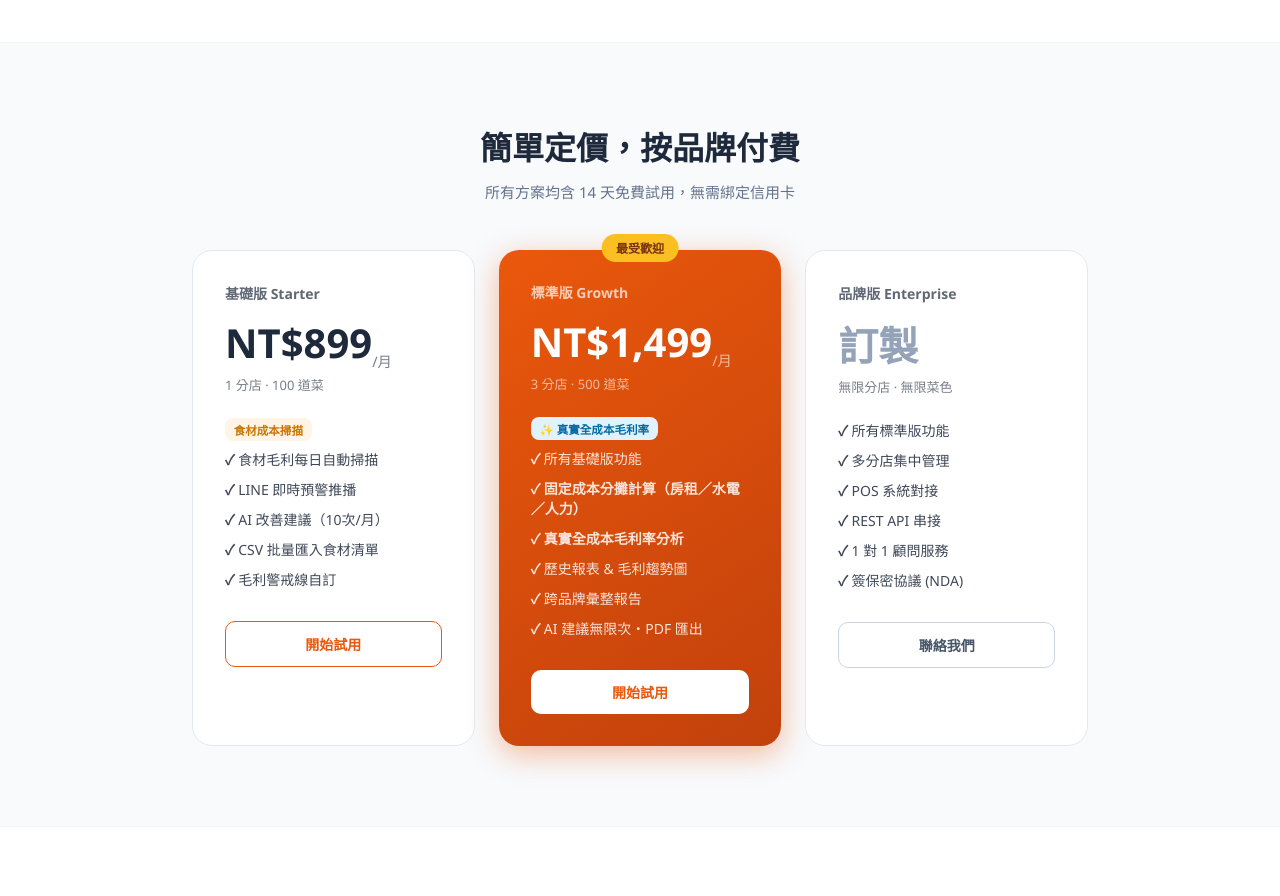
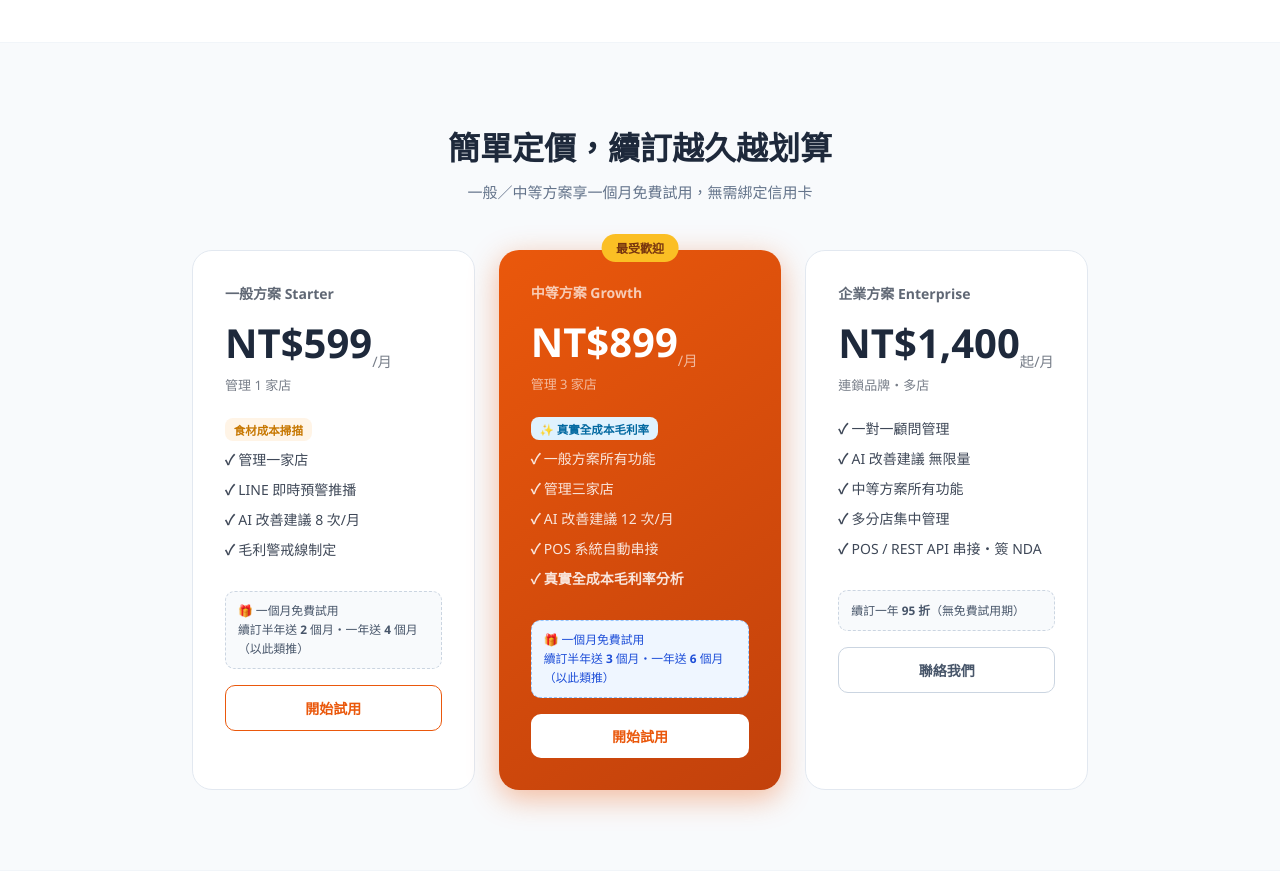
Before and after one commit to jason0980393088-dotcom/restaurant-profitguard-web, a plain HTML site: page index.html in a window 1280 px wide. Shown: the part 1140-2036 px from the top of the page. Drawn offline with nearby package versions, Linux system fonts and the light colour scheme.

Commit message:
更新定價：一般$599/中等$899/企業$1400起 + 續訂越久贈越多（半年送2-3月、一年送4-6月）+ 全站i18n同步

```diff
--- a/index.html
+++ b/index.html
@@ -758,31 +758,34 @@
   </div>
 
   <div class="pricing" id="pricing">
-    <h2>簡單定價，按品牌付費</h2>
-    <div class="pricing-sub">所有方案均含 14 天免費試用，無需綁定信用卡</div>
+    <h2>簡單定價，續訂越久越划算</h2>
+    <div class="pricing-sub">一般／中等方案享一個月免費試用，無需綁定信用卡</div>
     <div class="p-grid">
       <div class="p-card card-hover">
-        <div class="p-name">基礎版 Starter</div>
-        <div class="p-price">NT$899<sub>/月</sub></div>
-        <div class="p-meta">1 分店 · 100 道菜</div>
+        <div class="p-name">一般方案 Starter</div>
+        <div class="p-price">NT$599<sub>/月</sub></div>
+        <div class="p-meta">管理 1 家店</div>
         <div class="p-tag" style="display:inline-block;padding:.2rem .55rem;border-radius:8px;background:#FFF4E6;color:#C77700;font-size:.72rem;font-weight:600;margin-bottom:.5rem">食材成本掃描</div>
-        <ul class="p-list"><li>食材毛利每日自動掃描</li><li>LINE 即時預警推播</li><li>AI 改善建議（10次/月）</li><li>CSV 批量匯入食材清單</li><li>毛利警戒線自訂</li></ul>
+        <ul class="p-list"><li>管理一家店</li><li>LINE 即時預警推播</li><li>AI 改善建議 8 次/月</li><li>毛利警戒線制定</li></ul>
+        <div style="margin:0 0 1rem;padding:.6rem .75rem;background:#F8FAFC;border:1px dashed #CBD5E1;border-radius:.6rem;font-size:.74rem;color:#475569;line-height:1.6">🎁 一個月免費試用<br>續訂半年送 <b>2</b> 個月・一年送 <b>4</b> 個月（以此類推）</div>
         <button class="btn-p btn-p-o" onclick="showScreen('screen-onboard')">開始試用</button>
       </div>
       <div class="p-card hot card-hover">
         <div class="hot-tag">最受歡迎</div>
-        <div class="p-name">標準版 Growth</div>
-        <div class="p-price">NT$1,499<sub>/月</sub></div>
-        <div class="p-meta">3 分店 · 500 道菜</div>
+        <div class="p-name">中等方案 Growth</div>
+        <div class="p-price">NT$899<sub>/月</sub></div>
+        <div class="p-meta">管理 3 家店</div>
         <div class="p-tag" style="display:inline-block;padding:.2rem .55rem;border-radius:8px;background:#E0F2FE;color:#0369A1;font-size:.72rem;font-weight:600;margin-bottom:.5rem">✨ 真實全成本毛利率</div>
-        <ul class="p-list"><li>所有基礎版功能</li><li><b>固定成本分攤計算（房租／水電／人力）</b></li><li><b>真實全成本毛利率分析</b></li><li>歷史報表 &amp; 毛利趨勢圖</li><li>跨品牌彙整報告</li><li>AI 建議無限次・PDF 匯出</li></ul>
+        <ul class="p-list"><li>一般方案所有功能</li><li>管理三家店</li><li>AI 改善建議 12 次/月</li><li>POS 系統自動串接</li><li><b>真實全成本毛利率分析</b></li></ul>
+        <div style="margin:0 0 1rem;padding:.6rem .75rem;background:#EFF6FF;border:1px dashed #93C5FD;border-radius:.6rem;font-size:.74rem;color:#1D4ED8;line-height:1.6">🎁 一個月免費試用<br>續訂半年送 <b>3</b> 個月・一年送 <b>6</b> 個月（以此類推）</div>
         <button class="btn-p btn-p-w" onclick="showScreen('screen-onboard')">開始試用</button>
       </div>
       <div class="p-card card-hover">
-        <div class="p-name">品牌版 Enterprise</div>
-        <div class="p-price" style="color:#94a3b8">訂製</div>
-        <div class="p-meta">無限分店 · 無限菜色</div>
-        <ul class="p-list"><li>所有標準版功能</li><li>多分店集中管理</li><li>POS 系統對接</li><li>REST API 串接</li><li>1 對 1 顧問服務</li><li>簽保密協議 (NDA)</li></ul>
+        <div class="p-name">企業方案 Enterprise</div>
+        <div class="p-price">NT$1,400<sub>起/月</sub></div>
+        <div class="p-meta">連鎖品牌・多店</div>
+        <ul class="p-list"><li>一對一顧問管理</li><li>AI 改善建議 無限量</li><li>中等方案所有功能</li><li>多分店集中管理</li><li>POS / REST API 串接・簽 NDA</li></ul>
+        <div style="margin:0 0 1rem;padding:.6rem .75rem;background:#F8FAFC;border:1px dashed #CBD5E1;border-radius:.6rem;font-size:.74rem;color:#475569;line-height:1.6">續訂一年 <b>95 折</b>（無免費試用期）</div>
         <button class="btn-p btn-p-g" onclick="showToast('info','我們的銷售團隊將在 24 小時內聯絡你！')">聯絡我們</button>
       </div>
     </div>
@@ -925,9 +928,9 @@
     <div class="plan-switcher">
       <span class="ps-label">👁 體驗方案</span>
       <div class="ps-pills">
-        <div class="ps-pill" data-plan="starter" onclick="switchPlan('starter')">基礎版<span class="pp-price">NT$899</span></div>
-        <div class="ps-pill act" data-plan="growth" onclick="switchPlan('growth')">標準版<span class="pp-price">NT$1,499</span></div>
-        <div class="ps-pill" data-plan="enterprise" onclick="switchPlan('enterprise')">品牌版<span class="pp-price">訂製</span></div>
+        <div class="ps-pill" data-plan="starter" onclick="switchPlan('starter')">一般方案<span class="pp-price">NT$599</span></div>
+        <div class="ps-pill act" data-plan="growth" onclick="switchPlan('growth')">中等方案<span class="pp-price">NT$899</span></div>
+        <div class="ps-pill" data-plan="enterprise" onclick="switchPlan('enterprise')">企業方案<span class="pp-price">NT$1,400起</span></div>
       </div>
       <span class="ps-hint">切換方案即時體驗不同介面 →</span>
     </div>
@@ -962,7 +965,7 @@
       <div class="fullcost-card" data-requires="growth">
         <div class="fc-hdr">
           <div class="fc-title">🏢 真實全成本毛利率分析</div>
-          <span class="fc-tag">標準版獨家</span>
+          <span class="fc-tag">中等方案獨家</span>
         </div>
         <!-- 第一列：核心輸入項（食材自動匯入放第一個） -->
         <div class="fc-grid">
@@ -1234,7 +1237,7 @@
         </div>
         <div class="st-card">
           <div class="st-title">💳 訂閱方案</div>
-          <div class="st-row"><span class="st-label">當前方案</span><span class="badge st-badge">標準版 Growth NT$1,499/月</span></div>
+          <div class="st-row"><span class="st-label">當前方案</span><span class="badge st-badge">中等方案 Growth NT$899/月</span></div>
           <div class="st-row"><span class="st-label">到期日</span><span style="color:var(--s600)">2026 年 06 月 03 日</span></div>
           <div class="st-row"><span class="st-label">門市額度</span><span style="color:var(--s600)">2 / 3</span></div>
           <div class="st-row"><span class="st-label">本月 AI 用量</span><span style="color:var(--green);font-weight:600">847 / 無限</span></div>
@@ -1255,7 +1258,7 @@
           </div>
           <div class="faq-item">
             <div class="faq-q" onclick="toggleFaq(this)">毛利率是怎麼算的？<span class="faq-arw">▾</span></div>
-            <div class="faq-a"><div class="faq-a-in">食材毛利率 =（售價 − 食材成本）÷ 售價。標準版另計「全成本毛利率」，會再扣除房租、水電、人力分攤，反映真實獲利。</div></div>
+            <div class="faq-a"><div class="faq-a-in">食材毛利率 =（售價 − 食材成本）÷ 售價。中等方案另計「全成本毛利率」，會再扣除房租、水電、人力分攤，反映真實獲利。</div></div>
           </div>
           <div class="faq-item">
             <div class="faq-q" onclick="toggleFaq(this)">LINE 推播沒收到怎麼辦？<span class="faq-arw">▾</span></div>
@@ -1263,7 +1266,7 @@
           </div>
           <div class="faq-item">
             <div class="faq-q" onclick="toggleFaq(this)">可以管理多家門市嗎？<span class="faq-arw">▾</span></div>
-            <div class="faq-a"><div class="faq-a-in">標準版最多管理 3 家門市，品牌版無上限並支援集中管理與權限分級，可在「門市管理」新增。</div></div>
+            <div class="faq-a"><div class="faq-a-in">中等方案最多管理 3 家門市，企業方案無上限並支援集中管理與權限分級，可在「門市管理」新增。</div></div>
           </div>
           <div class="faq-item">
             <div class="faq-q" onclick="toggleFaq(this)">我的資料安全嗎？<span class="faq-arw">▾</span></div>
@@ -1645,7 +1648,7 @@
   const rows = [
     ['餐廳利潤小幫手 - 毛利報表'],
     [`匯出日期：${today}`],
-    [`方案：${PLAN_NAME[currentPlan]||'標準版'}`],
+    [`方案：${PLAN_NAME[currentPlan]||'中等方案'}`],
     [''],
     ['== 菜單毛利明細 =='],
     ['菜色名稱','售價','總成本','毛利率','狀態','AI 建議摘要'],
@@ -1702,7 +1705,7 @@
 
 // ── 方案切換器 ────────────────────────────────────────────────
 const PLAN_RANK = { starter:1, growth:2, enterprise:3 };
-const PLAN_NAME = { starter:'基礎版 NT$899', growth:'標準版 NT$1,499', enterprise:'品牌版 訂製' };
+const PLAN_NAME = { starter:'一般方案 NT$599', growth:'中等方案 NT$899', enterprise:'企業方案 NT$1,400起' };
 let currentPlan = 'growth';
 
 function switchPlan(plan){
@@ -2034,9 +2037,9 @@
     ['🤖 AI 補充建議：排骨蛋炒飯為帶客主力，不宜大漲價；可改推「加 NT$30 升級套餐（附湯品）」提高客單，套餐毛利可拉高至 22%，比單漲售價更不影響翻桌。','🤖 AI bonus tip: this dish drives traffic — avoid big price hikes; offer a "+NT$30 combo upgrade (with soup)" to raise ticket size. Combo margin can reach 22% with less impact on turnover than a straight price increase.'],
     ['✅ 採納 AI 建議後，本期需改善菜色減少 1 道、平均毛利率提升 4.9 個百分點，預估月省成本近翻倍。','✅ After adopting AI advice: dishes needing fixes down by 1, average margin up 4.9 points, and estimated monthly savings nearly doubled.'],
     ['系統每日清晨自動串接農業部大盤行情更新批發價；你也可在「歷史趨勢 → 大盤食材行情」手動重新整理。建議每月至少核對一次自家供應商實際進貨價。','The system auto-syncs wholesale prices from the Ministry of Agriculture market data every morning; you can also refresh manually under History → Market Prices. We recommend verifying your own supplier prices monthly.'],
-    ['食材毛利率 =（售價 − 食材成本）÷ 售價。標準版另計「全成本毛利率」，會再扣除房租、水電、人力分攤，反映真實獲利。','Ingredient margin = (price − ingredient cost) ÷ price. The Growth plan also computes full-cost margin, deducting rent, utilities and labor allocation to reflect true profit.'],
+    ['食材毛利率 =（售價 − 食材成本）÷ 售價。中等方案另計「全成本毛利率」，會再扣除房租、水電、人力分攤，反映真實獲利。','Ingredient margin = (price − ingredient cost) ÷ price. The Growth plan also computes full-cost margin, deducting rent, utilities and labor allocation to reflect true profit.'],
     ['請確認已完成綁定（傳「綁定」給官方帳號）且未封鎖帳號。系統每日 07:30 推播，可於系統設定調整時間。','Make sure you have completed binding (send "Bind" to the official account) and have not blocked it. Pushes go out daily at 07:30 — adjust the time in Settings.'],
-    ['標準版最多管理 3 家門市，品牌版無上限並支援集中管理與權限分級，可在「門市管理」新增。','Growth manages up to 3 stores; Enterprise is unlimited with centralized management and role-based access. Add stores under Branches.'],
+    ['中等方案最多管理 3 家門市，企業方案無上限並支援集中管理與權限分級，可在「門市管理」新增。','Growth manages up to 3 stores; Enterprise is unlimited with centralized management and role-based access. Add stores under Branches.'],
     ['資料儲存於亞太（台灣）區域，傳輸全程 HTTPS 加密；可隨時於系統設定一鍵匯出全部資料。','Data is stored in the Asia-Pacific (Taiwan) region with HTTPS encryption in transit; you can export all your data anytime from Settings.'],
     ['正在從農業部開放資料載入即時批發行情…','Loading live wholesale prices from Ministry of Agriculture open data…'],
     ['↑ 近 6 個月整體毛利率持續改善 +3.2%（較去年同期）','↑ Overall margin improving for 6 months, +3.2% YoY'],
@@ -2095,36 +2098,34 @@
     ['免費試用，隨時取消','Free trial, cancel anytime'],
     ['免費試用 14 天','Free 14-Day Trial'],
     ['綁定','Bind'],
-    ['簡單定價，按品牌付費','Simple Pricing, Pay Per Brand'],
-    ['基礎版 Starter','Starter'],
+    ['簡單定價，續訂越久越划算','Simple pricing — the longer you renew, the more you save'],
+    ['一般／中等方案享一個月免費試用，無需綁定信用卡','Starter & Growth include a 1-month free trial, no credit card required'],
+    ['一般方案 Starter','Starter'],
     ['/月','/mo'],
-    ['1 分店 · 100 道菜','1 store · 100 dishes'],
+    ['起/月','from/mo'],
+    ['管理 1 家店','Manage 1 store'],
     ['食材成本掃描','Ingredient cost scan'],
-    ['食材毛利每日自動掃描','Daily automatic ingredient-margin scan'],
+    ['管理一家店','Manage one store'],
     ['LINE 即時預警推播','Real-time LINE alert push'],
-    ['AI 改善建議（10次/月）','AI improvement advice (10/mo)'],
-    ['CSV 批量匯入食材清單','Bulk CSV ingredient import'],
-    ['毛利警戒線自訂','Custom margin warning line'],
+    ['AI 改善建議 8 次/月','AI improvement advice (8/mo)'],
+    ['毛利警戒線制定','Set margin warning line'],
     ['開始試用','Start Trial'],
     ['最受歡迎','Most Popular'],
-    ['標準版 Growth','Growth'],
-    ['3 分店 · 500 道菜','3 stores · 500 dishes'],
+    ['中等方案 Growth','Growth'],
+    ['管理 3 家店','Manage 3 stores'],
     ['✨ 真實全成本毛利率','✨ True full-cost margin'],
-    ['所有基礎版功能','All Starter features'],
-    ['固定成本分攤計算（房租／水電／人力）','Fixed-cost allocation (rent / utilities / labor)'],
+    ['一般方案所有功能','All Starter features'],
+    ['管理三家店','Manage three stores'],
+    ['AI 改善建議 12 次/月','AI improvement advice (12/mo)'],
+    ['POS 系統自動串接','Automatic POS integration'],
     ['真實全成本毛利率分析','True Full-Cost Margin Analysis'],
-    ['歷史報表 & 毛利趨勢圖','Historical reports & margin trend charts'],
-    ['跨品牌彙整報告','Cross-brand summary reports'],
-    ['AI 建議無限次・PDF 匯出','Unlimited AI advice · PDF export'],
-    ['品牌版 Enterprise','Enterprise'],
-    ['訂製','Custom'],
-    ['無限分店 · 無限菜色','Unlimited stores · unlimited dishes'],
-    ['所有標準版功能','All Growth features'],
+    ['企業方案 Enterprise','Enterprise'],
+    ['連鎖品牌・多店','Chains · multi-store'],
+    ['一對一顧問管理','1-on-1 consultant management'],
+    ['AI 改善建議 無限量','AI improvement advice (unlimited)'],
+    ['中等方案所有功能','All Growth features'],
     ['多分店集中管理','Centralized multi-store management'],
-    ['POS 系統對接','POS system integration'],
-    ['REST API 串接','REST API integration'],
-    ['1 對 1 顧問服務','1-on-1 consulting'],
-    ['簽保密協議 (NDA)','NDA signing'],
+    ['POS / REST API 串接・簽 NDA','POS / REST API integration · NDA'],
     ['關於我們','About Us'],
     ['聯絡我們','Contact Us'],
     ['← 返回','← Back'],
@@ -2188,9 +2189,9 @@
     ['王小明','Wang Xiaoming'],
     ['老闆','Owner'],
     ['👁 體驗方案','👁 Try plans'],
-    ['基礎版','Starter'],
-    ['標準版','Growth'],
-    ['品牌版','Enterprise'],
+    ['一般方案','Starter'],
+    ['中等方案','Growth'],
+    ['企業方案','Enterprise'],
     ['切換方案即時體驗不同介面 →','Switch plans to instantly preview different interfaces →'],
     ['最後掃描：今日 07:30 ·','Last scan: today 07:30 ·'],
     ['● 營運中','● Operating'],
@@ -2206,7 +2207,7 @@
     ['💰 本月淨利','💰 Net Profit This Month'],
     ['營收 − 總成本','Revenue − Total Cost'],
     ['🏢 真實全成本毛利率分析','🏢 True Full-Cost Margin Analysis'],
-    ['標準版獨家','Growth exclusive'],
+    ['中等方案獨家','Growth exclusive'],
     ['🔗 自動','🔗 Auto'],
     ['食材成本','Ingredient Cost'],
     ['從菜單同步','Synced from menu'],
@@ -2370,7 +2371,7 @@
     ['雙因素驗證','Two-Factor Authentication'],
     ['💳 訂閱方案','💳 Subscription Plan'],
     ['當前方案','Current plan'],
-    ['標準版 Growth NT$1,499/月','Growth NT$1,499/mo'],
+    ['中等方案 Growth NT$899/月','Growth NT$899/mo'],
     ['到期日','Expiry date'],
     ['2026 年 06 月 03 日','June 3, 2026'],
     ['門市額度','Store quota'],
```
